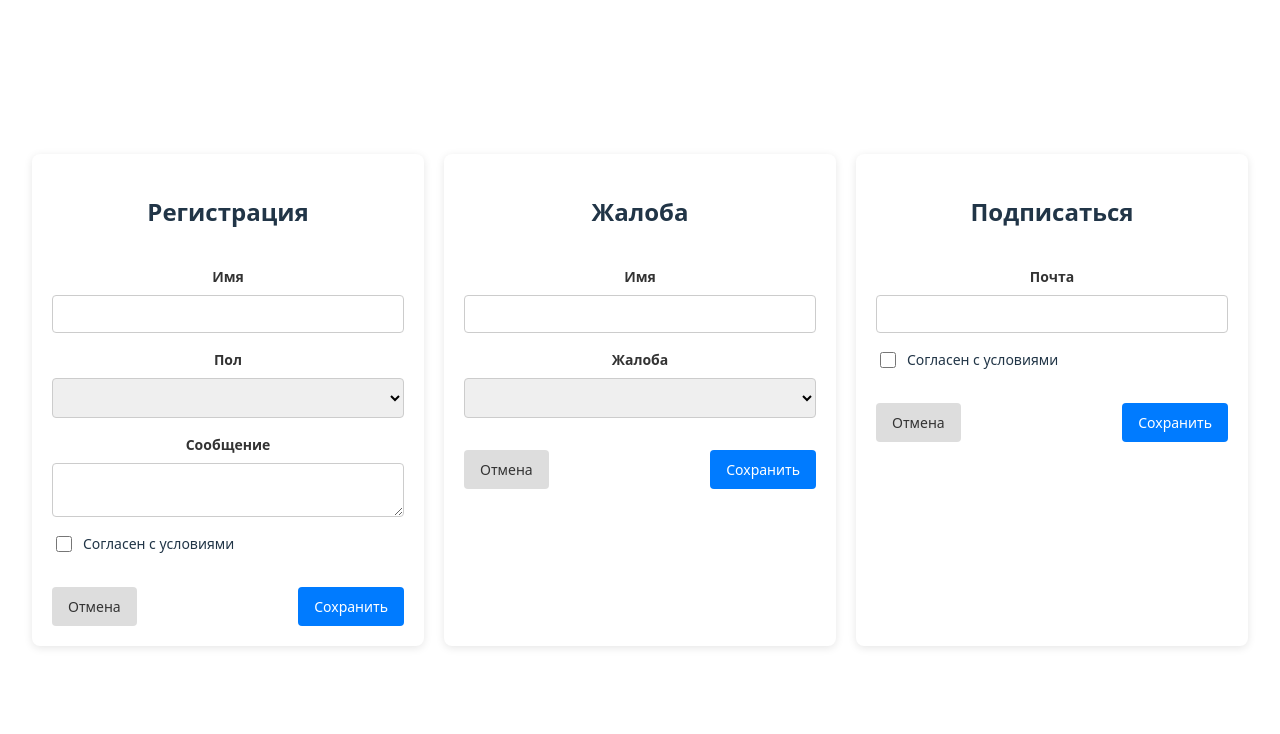
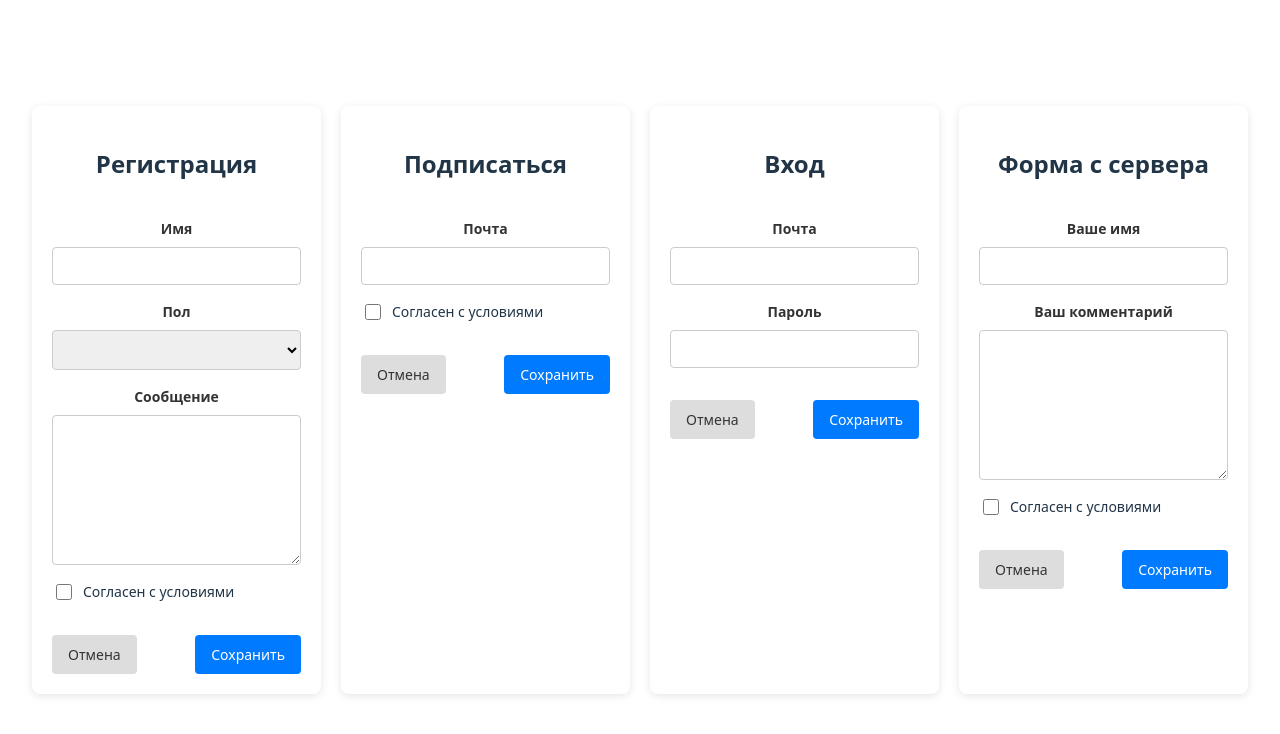
Before and after one commit to VladislavGrishaev/generator-forms, a Vue app: page / in a window 1280 px wide. Shown: the top 734 px of the page. Built offline with nearby package versions, Linux system fonts and the light colour scheme.

Commit message:
использование моковых данных для рендера формы с сервера

```diff
--- /dev/null
+++ b/public/data/api_form_data.json
@@ -0,0 +1,19 @@
+{
+ "fields": [
+  {
+   "name": "name",
+   "label": "Ваше имя",
+   "type": "text"
+  },
+  {
+   "name": "message",
+   "label": "Ваш комментарий",
+   "type": "textarea"
+  },
+  {
+   "name": "agree",
+   "label": "Согласен с условиями",
+   "type": "checkbox"
+  }
+ ]
+}
--- a/src/assets/styles/form_generator.scss
+++ b/src/assets/styles/form_generator.scss
@@ -37,6 +37,7 @@
   }
 
   &__textarea {
+    min-height: 150px;
     resize: vertical;
   }
 
--- a/src/assets/styles/main.scss
+++ b/src/assets/styles/main.scss
@@ -68,7 +68,7 @@ button:focus-visible {
 #app {
   display: flex;
   gap: 20px;
-  max-width: 1280px;
+  //max-width: 1280px;
   width: 100%;
   margin: 0 auto;
   padding: 2rem;
--- a/src/components/FormTabs.vue
+++ b/src/components/FormTabs.vue
@@ -1,6 +1,6 @@
 <script setup lang="ts">
 import FormGenerator from "./FormGenerator.vue";
-import {reactive} from "vue";
+import {onMounted, reactive, ref} from "vue";
 
 const registerFields = [
   {
@@ -26,19 +26,6 @@ const registerFields = [
   }
 ]
 
-const complainFields = [
-  {
-				name: 'name',
-				label: 'Имя',
-				type: 'text'
-  },
-		{
-    'name': 'complain',
-				'label': 'Жалоба',
-				'type': 'select',
-				'options': ['Жалоба 1', 'Жалоба 2']
-		}
-]
 
 const subscribeFields = [
   {
@@ -53,12 +40,38 @@ const subscribeFields = [
   }
 ];
 
+const loginForm = [
+  {
+    name: 'email',
+    label: 'Почта',
+    type: 'email'
+  },
+  {
+    name: 'password',
+    label: 'Пароль',
+    type: 'password'
+  }
+];
+
 
 const formData = reactive({
 		name: '',
 		gender: '',
 		message: '',
 		agree: false
+})
+
+const dynamicFields = ref([])
+
+onMounted(async () => {
+  try {
+		  const response = await fetch('data/api_form_data.json')
+		  const data = await response.json()
+		  dynamicFields.value = data.fields
+  }
+  catch (error) {
+    console.error('Ошибка загрузки данных', error)
+  }
 })
 
 </script>
@@ -72,13 +85,7 @@ const formData = reactive({
 				@cancel="console.log('cancel')"
 		/>
 
-		<FormGenerator
-						:modelValue="formData"
-						:fields="complainFields"
-						title="Жалоба"
-						@submit="console.log('submit')"
-						@cancel="console.log('cancel')"
-		/>
+
 
 		<FormGenerator
 						:modelValue="formData"
@@ -87,4 +94,21 @@ const formData = reactive({
 						@submit="console.log('submit')"
 						@cancel="console.log('cancel')"
 		/>
+
+		<FormGenerator
+						:modelValue="formData"
+						:fields="loginForm"
+						title="Вход"
+						@submit="console.log('submit')"
+						@cancel="console.log('cancel')"
+		/>
+
+	<FormGenerator
+		v-if="dynamicFields.length > 0"
+			:modelValue="formData"
+			:fields="dynamicFields"
+			title="Форма с сервера"
+			@submit="console.log('submit')"
+			@cancel="console.log('cancel')"
+	/>
 </template>
```
